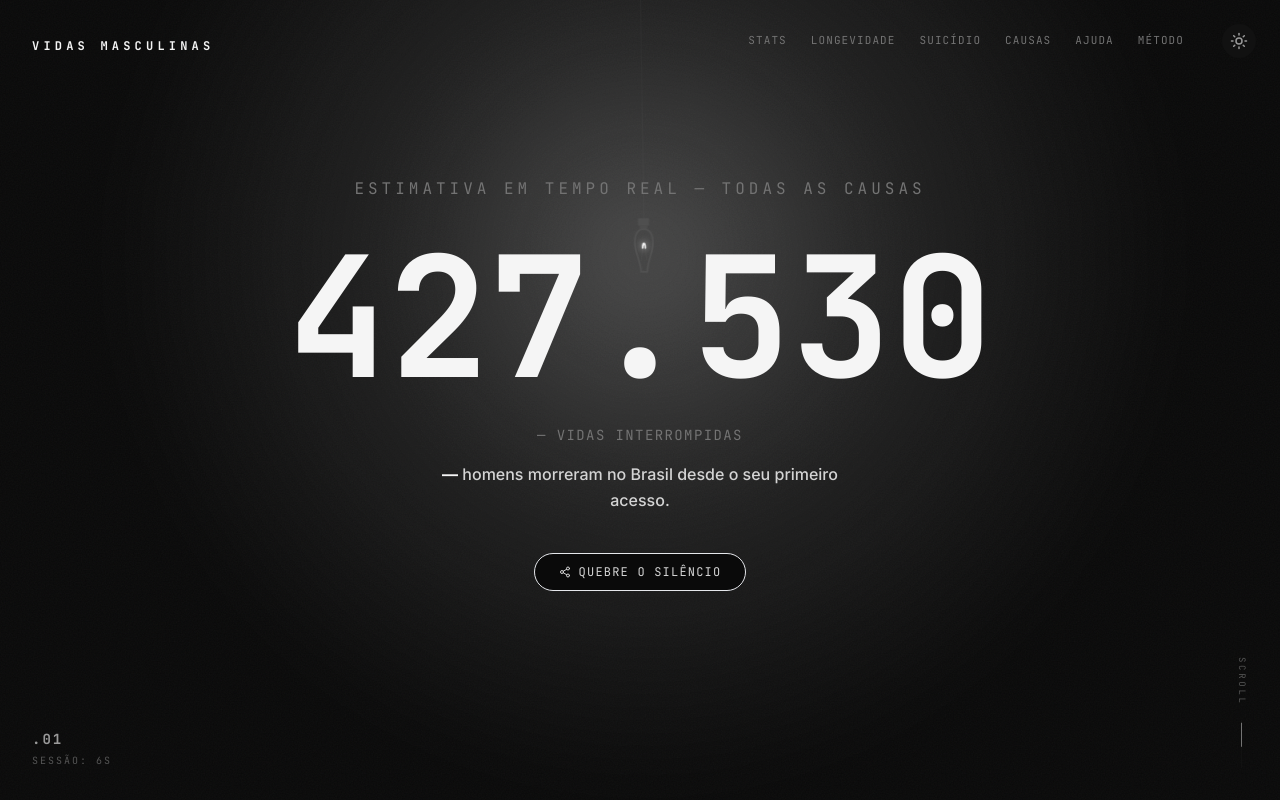
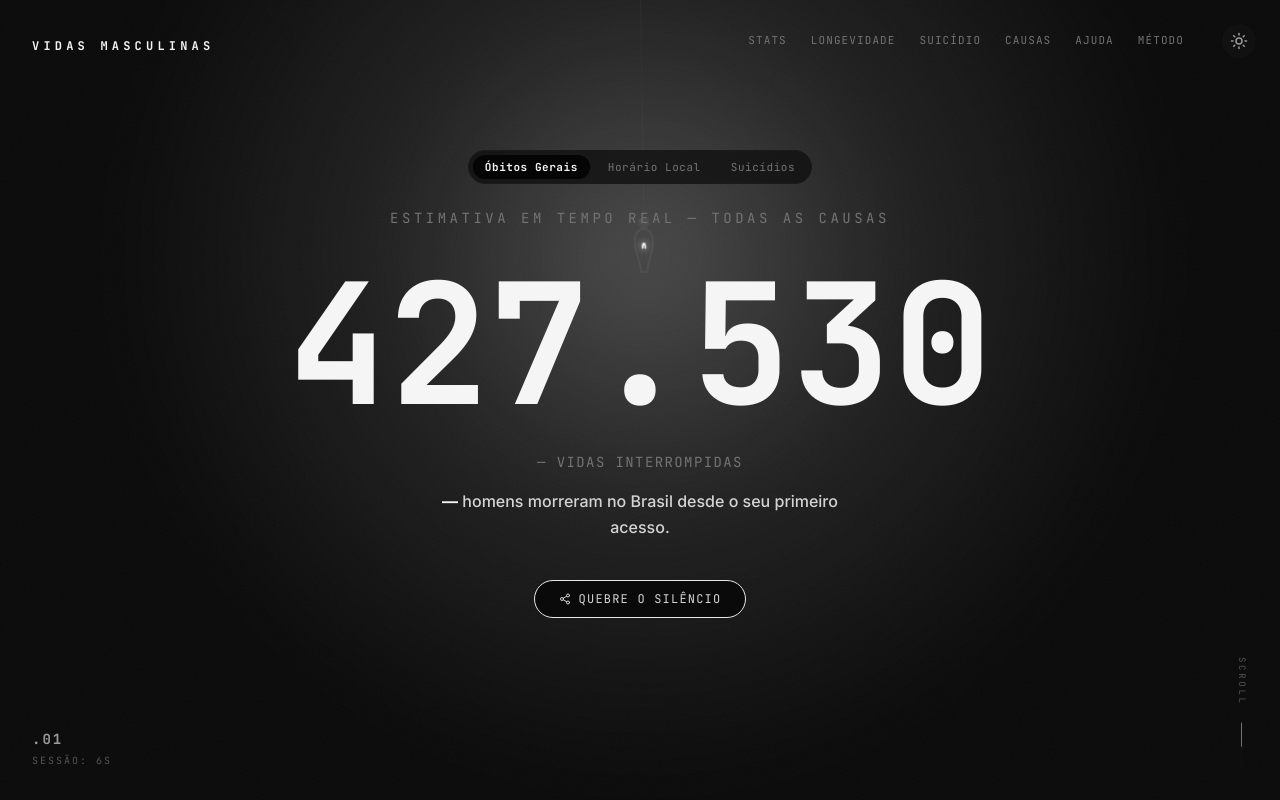
Before and after one commit to agomesthiago/optimistic-oppenheimer, a React (Vite) app: page / in a window 1280 px wide. Shown: the top 800 px of the page. Built offline with nearby package versions, Linux system fonts and the light colour scheme.

Commit message:
feat: adicionar seletor visual de modos no topo do Hero (.01) para alternancia imediata

```diff
--- a/src/components/Hero.tsx
+++ b/src/components/Hero.tsx
@@ -125,7 +125,7 @@ interface HeroProps {
 }
 
 export function Hero({ deaths, sessionDeaths, sessionSeconds, isRunning }: HeroProps) {
-  const { mode, isClockMode, isSuicideMode, toggleMode } = useAutoToggle();
+  const { mode, isClockMode, isSuicideMode, isDeathsMode, toggleMode, setModeExplicit } = useAutoToggle();
   const { isSharing, shareToStories } = useShare();
   const prevIntegerRef = useRef(0);
   const [didTick, setDidTick] = useState(false);
@@ -221,7 +221,41 @@ export function Hero({ deaths, sessionDeaths, sessionSeconds, isRunning }: HeroP
 
       {/* Center content wrapper */}
       <div className="relative z-10 flex flex-col items-center max-w-xl mx-auto">
-        <h1 className="mb-8 text-sm md:text-base font-mono uppercase tracking-[0.25em] text-slate-500 dark:text-ash-500 select-none">
+        {/* Mode Selector Tabs */}
+        <div className="mb-6 flex items-center justify-center gap-1.5 p-1 rounded-full bg-zinc-200/60 dark:bg-carbon-800/80 border border-zinc-300/60 dark:border-carbon-700 font-mono text-[10px] sm:text-[11px] uppercase tracking-wider select-none">
+          <button
+            onClick={() => setModeExplicit('deaths')}
+            className={`px-3 py-1 rounded-full transition-all duration-200 cursor-pointer ${
+              isDeathsMode
+                ? 'bg-white dark:bg-carbon-950 text-slate-900 dark:text-ash-100 shadow-sm font-bold'
+                : 'text-slate-500 dark:text-ash-500 hover:text-slate-800 dark:hover:text-ash-300'
+            }`}
+          >
+            Óbitos Gerais
+          </button>
+          <button
+            onClick={() => setModeExplicit('clock')}
+            className={`px-3 py-1 rounded-full transition-all duration-200 cursor-pointer ${
+              isClockMode
+                ? 'bg-white dark:bg-carbon-950 text-slate-900 dark:text-ash-100 shadow-sm font-bold'
+                : 'text-slate-500 dark:text-ash-500 hover:text-slate-800 dark:hover:text-ash-300'
+            }`}
+          >
+            Horário Local
+          </button>
+          <button
+            onClick={() => setModeExplicit('suicide')}
+            className={`px-3 py-1 rounded-full transition-all duration-200 cursor-pointer ${
+              isSuicideMode
+                ? 'bg-crimson-600 text-white dark:bg-crimson-500 dark:text-white shadow-sm font-bold'
+                : 'text-slate-500 dark:text-ash-500 hover:text-slate-800 dark:hover:text-ash-300'
+            }`}
+          >
+            Suicídios
+          </button>
+        </div>
+
+        <h1 className="mb-8 text-xs md:text-sm font-mono uppercase tracking-[0.25em] text-slate-500 dark:text-ash-500 select-none">
           {displayHeader}
         </h1>
 
@@ -229,7 +263,7 @@ export function Hero({ deaths, sessionDeaths, sessionSeconds, isRunning }: HeroP
           id="main-counter-toggle"
           onClick={toggleMode}
           aria-live="polite"
-          title="Clique para alternar: Óbitos Gerais → Horário Local → Suicídios"
+          title="Clique para alternar o modo de exibição"
           aria-label={`Alternar modo. Atual: ${displayHeader}`}
           className={`relative font-mono font-bold leading-none select-none transition-colors duration-500 cursor-pointer focus:outline-none focus-visible:ring-4 focus-visible:ring-red-500/50 rounded-3xl hover:opacity-90 ${
             isSuicideMode
--- a/src/hooks/useAutoToggle.ts
+++ b/src/hooks/useAutoToggle.ts
@@ -19,11 +19,16 @@ export function useAutoToggle() {
     });
   }, []);
 
+  const setModeExplicit = useCallback((newMode: CounterMode) => {
+    setMode(newMode);
+  }, []);
+
   return {
     mode,
     isClockMode: mode === 'clock',
     isSuicideMode: mode === 'suicide',
     isDeathsMode: mode === 'deaths',
     toggleMode,
+    setModeExplicit,
   };
 }
```
